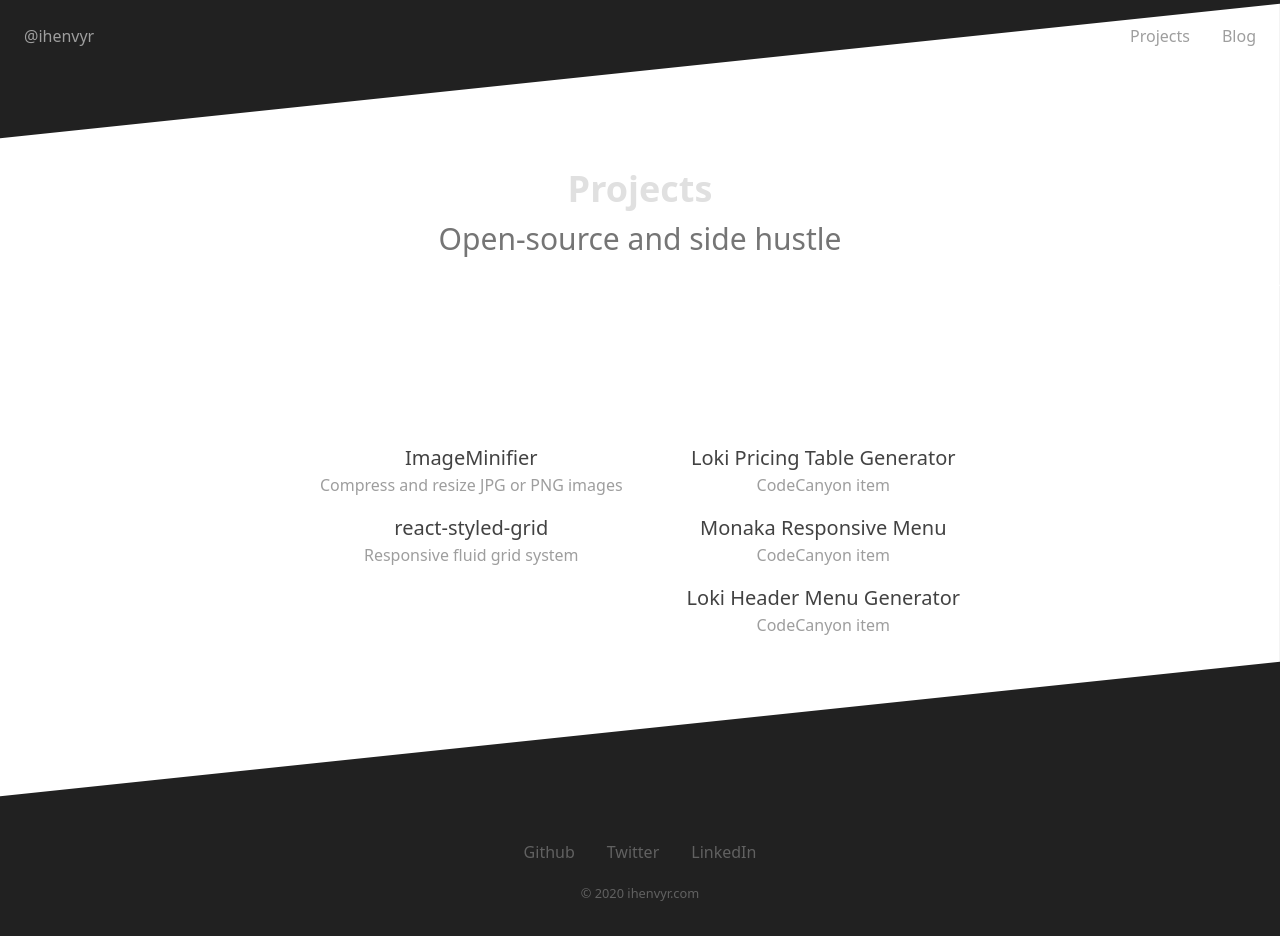
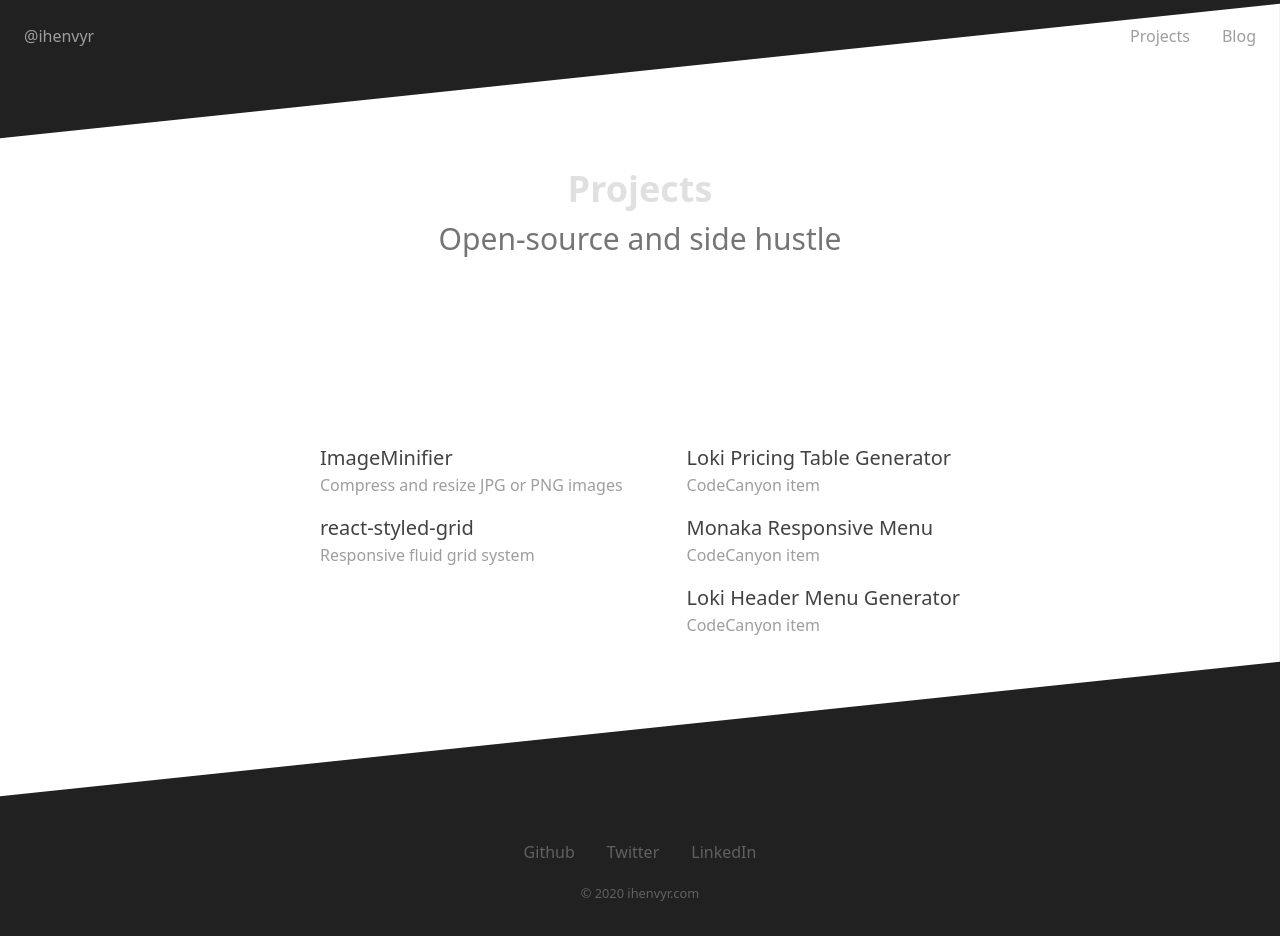
Before and after one commit to ihenvyr/ihenvyr.com, a Next.js app: page /projects in a window 1280 px wide. Built offline with nearby package versions, Linux system fonts and the light colour scheme.

Commit message:
Medium width and above text align left update

```diff
--- a/src/pages/blog/index.jsx
+++ b/src/pages/blog/index.jsx
@@ -30,7 +30,7 @@
       <DiagonalBox colorA={"#FFFFFF"} colorB={"#FFFFFF"}>
         <Container>
           <div className="text-gray-800 max-w-3xl mx-auto">
-            <div className="flex text-center flex-col md:flex-row md:justify-evenly">
+            <div className="flex text-center flex-col md:text-left md:flex-row md:justify-evenly">
               <ul className="text-xl">
                 <li>
                   <Link href="/blog/hello-world"><a className="hover:underline">Hello World</a></Link>
--- a/src/pages/index.jsx
+++ b/src/pages/index.jsx
@@ -34,7 +34,7 @@
               <H2><strong className="block pb-2">DEV STACK</strong></H2>
             </div>
 
-            <div className="flex text-center flex-col md:flex-row md:justify-evenly">
+            <div className="flex text-center flex-col md:text-left md:flex-row md:justify-evenly">
               <ul className="text-xl mt-4">
                 <li>Next.js</li>
                 <li className="mt-3">React.js</li>
--- a/src/pages/projects.jsx
+++ b/src/pages/projects.jsx
@@ -29,7 +29,7 @@
       <DiagonalBox colorA={"#FFFFFF"} colorB={"#FFFFFF"}>
         <Container>
           <div className="text-gray-800 max-w-3xl mx-auto">
-            <div className="flex text-center flex-col md:flex-row md:justify-evenly">
+            <div className="flex text-center flex-col md:text-left md:flex-row md:justify-evenly">
               <ul className="text-xl">
                 <li>
                   <a className="hover:underline" target="_blank" href="https://imageminifier.com/">ImageMinifier</a>
```
